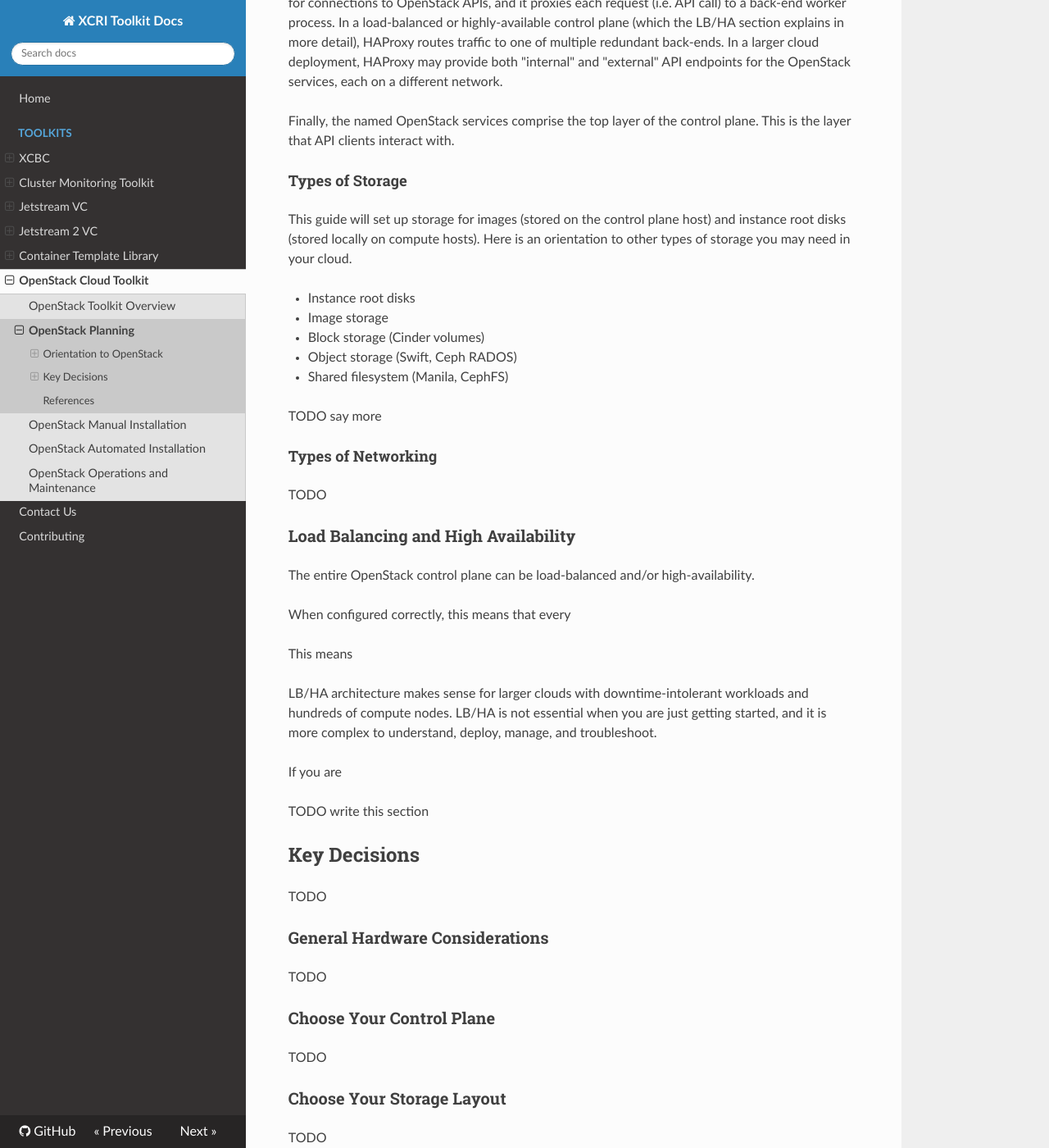
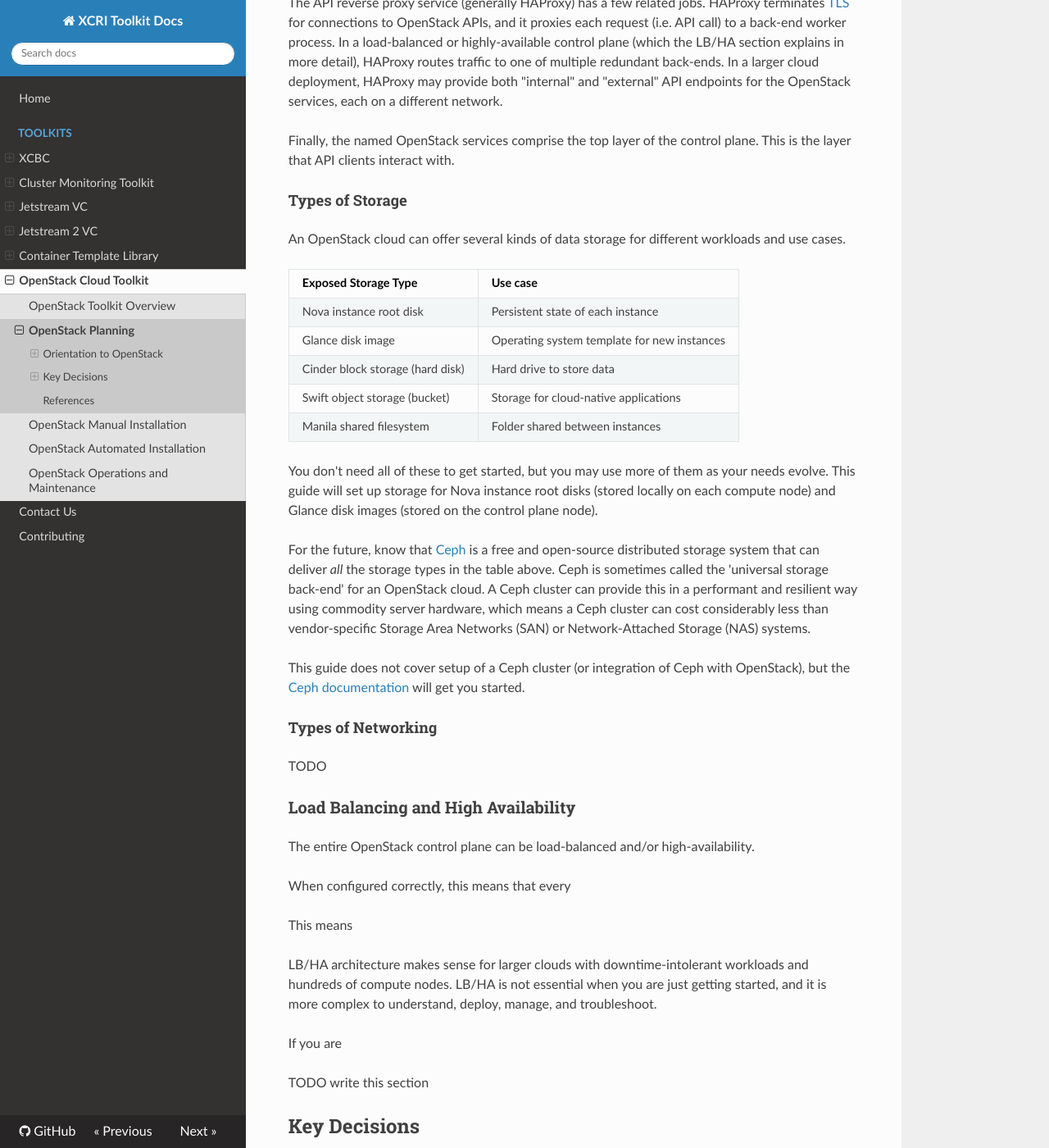
Before and after one commit to access-ci-org/Toolkit-Docs, an MkDocs documentation site: the page built from docs/toolkits/openstack-planning-guide.md, in a window 1280 px wide and 1400 px high, scrolled down 5862 px. Shown: the whole window at 82% size. Built offline with MkDocs 1.6.1, drawn with Linux system fonts in a browser that asks for light colours; nearby versions of some CDN libraries; old or Windows-style settings are respelled for this version of MkDocs; some of the changed text lies outside the part shown.

Commit message:
writing about types of storage

```diff
--- a/docs/toolkits/openstack-planning-guide.md
+++ b/docs/toolkits/openstack-planning-guide.md
@@ -62,6 +62,7 @@ To build a large-scale, highly-available cloud to support large, downtime-sensit
 - Distributed data storage systems such as [Ceph](https://en.wikipedia.org/wiki/Ceph_(software))
 - Software-defined networking technologies such as [VLAN](https://en.wikipedia.org/wiki/VLAN)s, [VXLAN](https://en.wikipedia.org/wiki/Virtual_Extensible_LAN), Open vSwitch; optionally [BGP in the Data Center](https://www.nvidia.com/en-us/networking/border-gateway-protocol/) and [routing on the host](https://codingpackets.com/blog/linux-routing-on-the-host-with-frr/)
 - High-availability technologies like [keepalived](https://keepalived.readthedocs.io/en/latest/introduction.html)
+- Familiarity with the [CAP Theorem](https://en.wikipedia.org/wiki/CAP_theorem) for distributed systems
 
 ### OpenStack Services
 
@@ -128,16 +129,21 @@ Finally, the named OpenStack services comprise the top layer of the control plan
 
 #### Types of Storage
 
-This guide will set up storage for images (stored on the control plane host) and instance root disks (stored locally on compute hosts). Here is an orientation to other types of storage you may need in your cloud.
+An OpenStack cloud can offer several kinds of data storage for different workloads and use cases.
 
-- Instance root disks
-- Image storage
-- Block storage (Cinder volumes)
-- Object storage (Swift, Ceph RADOS)
-- Shared filesystem (Manila, CephFS)
+| Exposed Storage Type             | Use case                                    |
+|----------------------------------|---------------------------------------------|
+| Nova instance root disk          | Persistent state of each instance           |
+| Glance disk image                | Operating system template for new instances |
+| Cinder block storage (hard disk) | Hard drive to store data                    |
+| Swift object storage (bucket)    | Storage for cloud-native applications       |
+| Manila shared filesystem         | Folder shared between instances             |
 
+You don't need all of these to get started, but you may use more of them as your needs evolve. This guide will set up storage for Nova instance root disks (stored locally on each compute node) and Glance disk images (stored on the control plane node).
 
-TODO say more
+For the future, know that [Ceph](https://docs.ceph.com/en/quincy/) is a free and open-source distributed storage system that can deliver _all_ the storage types in the table above. Ceph is sometimes called the 'universal storage back-end' for an OpenStack cloud. A Ceph cluster can provide this in a performant and resilient way using commodity server hardware, which means a Ceph cluster can cost considerably less than vendor-specific Storage Area Networks (SAN) or Network-Attached Storage (NAS) systems.
+
+This guide does not cover setup of a Ceph cluster (or integration of Ceph with OpenStack), but the [Ceph documentation](https://docs.ceph.com/en/) will get you started.
 
 #### Types of Networking
 
```
